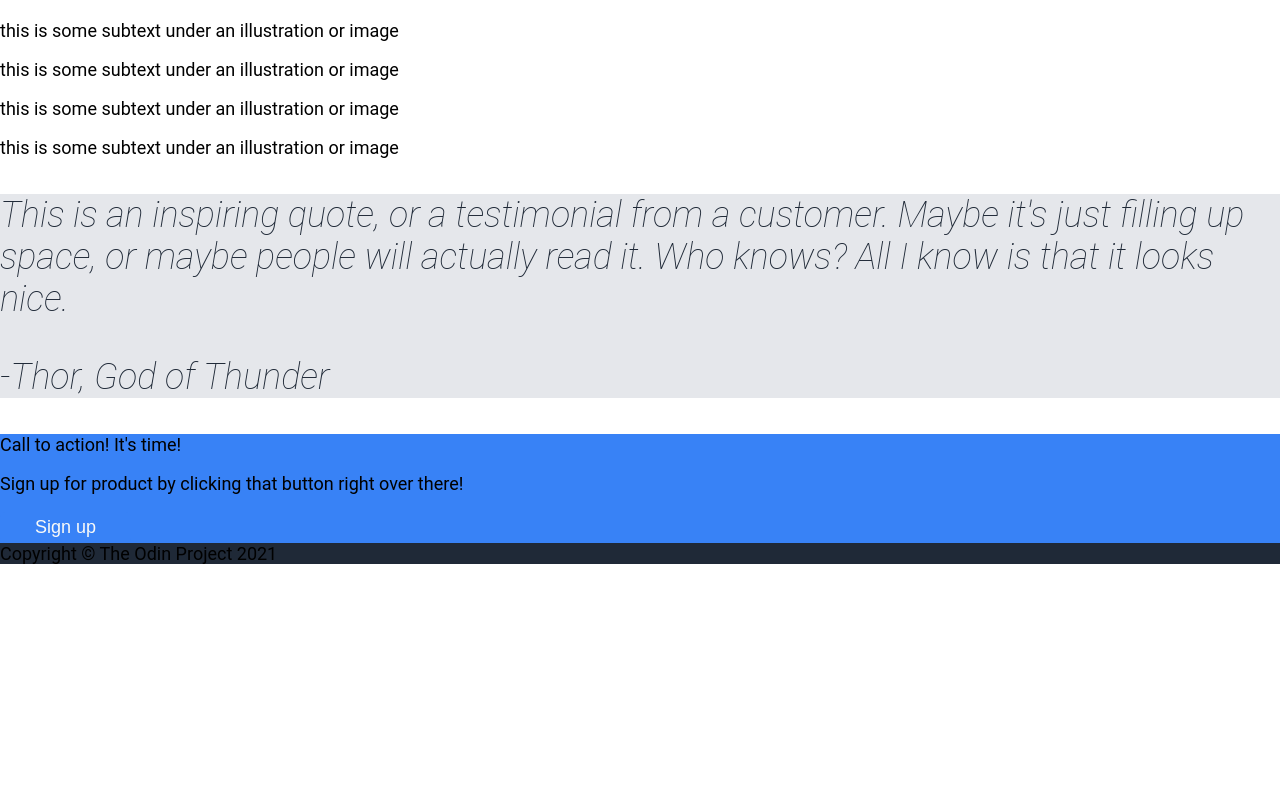
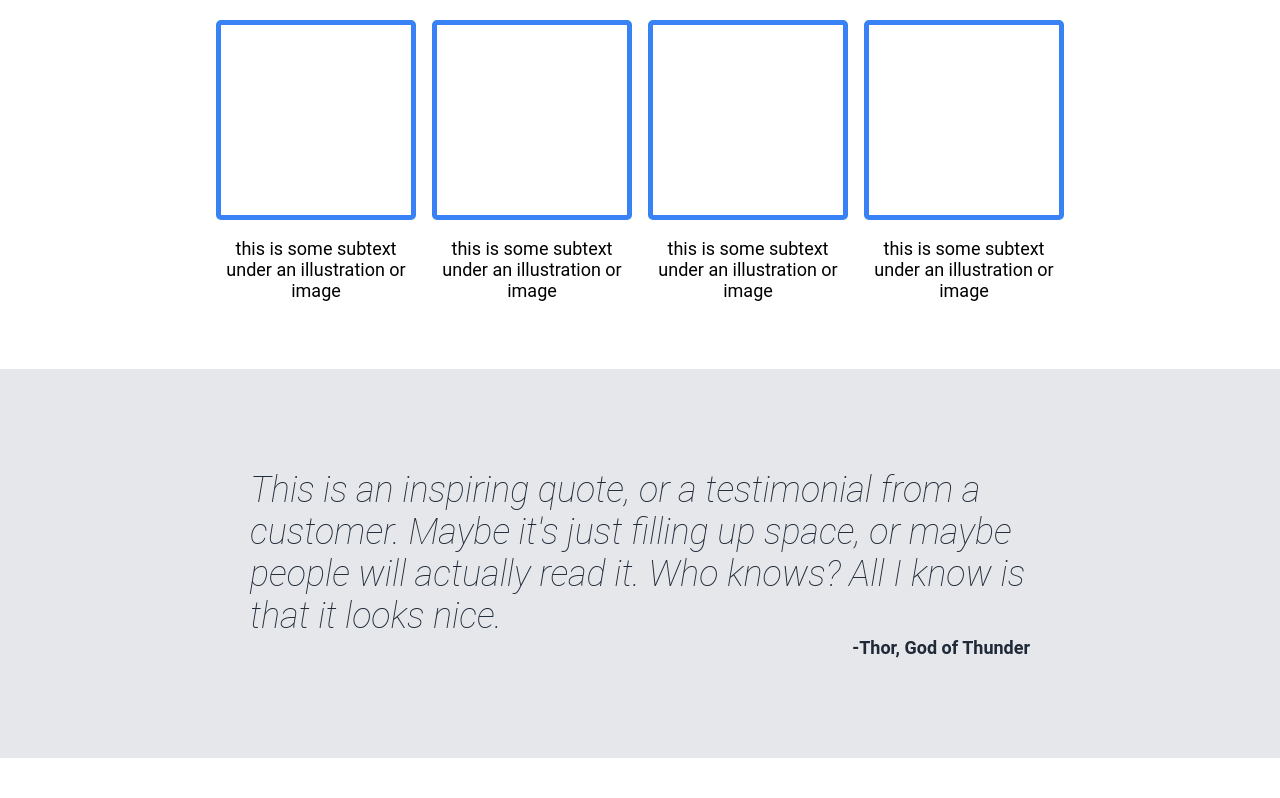
Before and after one commit to Lazy-D-Bit/odin-landing-page, a plain HTML site: page index.html in a window 1280 px wide. Shown: the part 598-1396 px from the top of the page. Before the commit the page ends 1162 px from the top, so only its background shows below. Drawn offline with Linux system fonts and the light colour scheme.

Commit message:
Completed the CSS

```diff
--- a/index.html
+++ b/index.html
@@ -35,34 +35,34 @@
         </div>
     </div>
     <h3 class="information">Some random information.</h3>
-    <div>
-        <div>
-            <div></div>
+    <div class="box-container">
+        <div class="outer-box">
+            <div class="box"></div>
             <p>this is some subtext under an illustration or image</p>
         </div>
-        <div>
-            <div></div>
+        <div class="outer-box">
+            <div class="box"></div>
             <p>this is some subtext under an illustration or image</p>
         </div>
-        <div>
-            <div></div>
+        <div class="outer-box">
+            <div class="box"></div>
             <p>this is some subtext under an illustration or image</p>
         </div>
-        <div>
-            <div></div>
+        <div class="outer-box">
+            <div class="box"></div>
             <p>this is some subtext under an illustration or image</p>
         </div>
     </div>
-    <div class="quote">
-        <p>This is an inspiring quote, or a testimonial from a customer. Maybe it's just filling up space, or maybe people will actually read it. Who knows? All I know is that it looks nice.</p>
-        <p>-Thor, God of Thunder</p>
+    <div class="quote-box">
+        <p class="quote">This is an inspiring quote, or a testimonial from a customer. Maybe it's just filling up space, or maybe people will actually read it. Who knows? All I know is that it looks nice.</p>
+        <p class="source">-Thor, God of Thunder</p>
     </div>
-    <div class="call">
+    <div class="call-box">
         <div>
-            <p>Call to action! It's time!</p>
+            <p class="call">Call to action! It's time!</p>
             <p>Sign up for product by clicking that button right over there!</p>
         </div>
-        <button>Sign up</button>
+        <button class="call-button">Sign up</button>
     </div>
     <div class="footer">
         Copyright © The Odin Project 2021
--- a/style.css
+++ b/style.css
@@ -22,7 +22,7 @@ body {
 }
 
 button,
-.call {
+.call-box {
     background-color: #3882f6;
 }
 .information {
@@ -30,7 +30,7 @@ button,
     font-weight: bolder;
     color: #1f2937;
 }
-.quote {
+.quote-box {
     background-color: #e5e7eb;
     font-size: 36px;
     font-weight: lighter;
@@ -82,7 +82,65 @@ button,
 button {
     font-size: 18px;
     color: #f9faf8;
-    border: 5px solid #3882f6 ;
+    border: 5px solid #3882f6;
     padding: 0 30px;
     border-radius: 5px;
 }
+h3 {
+    text-align: center;
+}
+.box {
+    box-sizing: border-box;
+    width: 200px;
+    height: 200px;
+    border: 5px solid #3882f6;
+    border-radius: 5px;
+}
+.outer-box {
+    box-sizing: border-box;
+    width: 200px;
+    text-align: center;
+}
+.box-container {
+    margin: 0 200px;
+    display: flex;
+    justify-content: space-evenly;
+}
+.quote-box {
+    margin: 50px auto;
+    padding: 100px 250px;
+}
+.source {
+    font-size: 18px;
+    font-weight: bold;
+    font-style: normal;
+    text-align: end;
+    margin: 0;
+}
+.quote {
+    margin: 0;
+}
+.call-box {
+    margin: 100px 200px;
+    padding: 50px 100px;
+    display: flex;
+    color: #e5e7eb;
+    justify-content: space-between;
+    align-items: center;
+    border-radius: 5px;
+}
+.call {
+    font-weight: bolder;
+}
+.call-button {
+    border: 2px solid #f9faf8;
+    padding: 5px 20px;
+}
+.call-box p {
+    margin: 0;
+}
+.footer {
+    text-align: center;
+    color: #f9faf8;
+    padding: 20px;
+}
```
